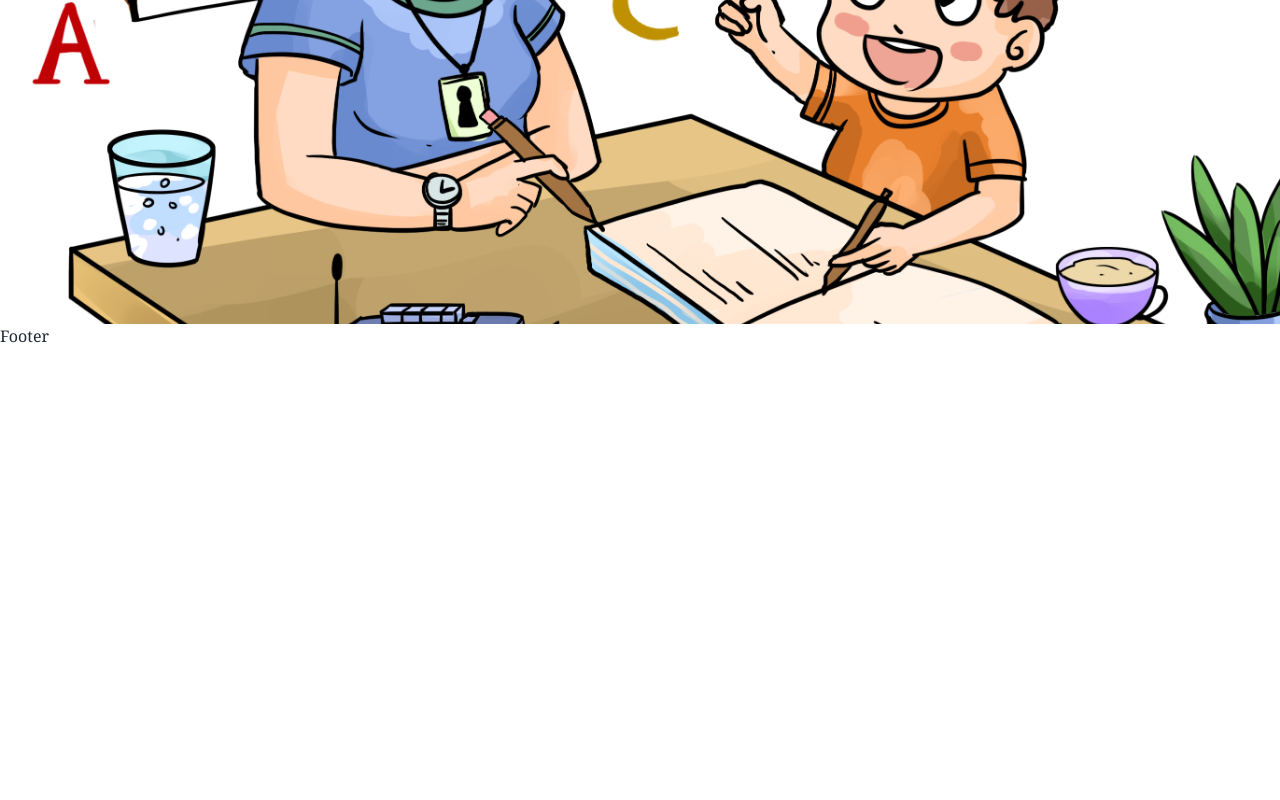
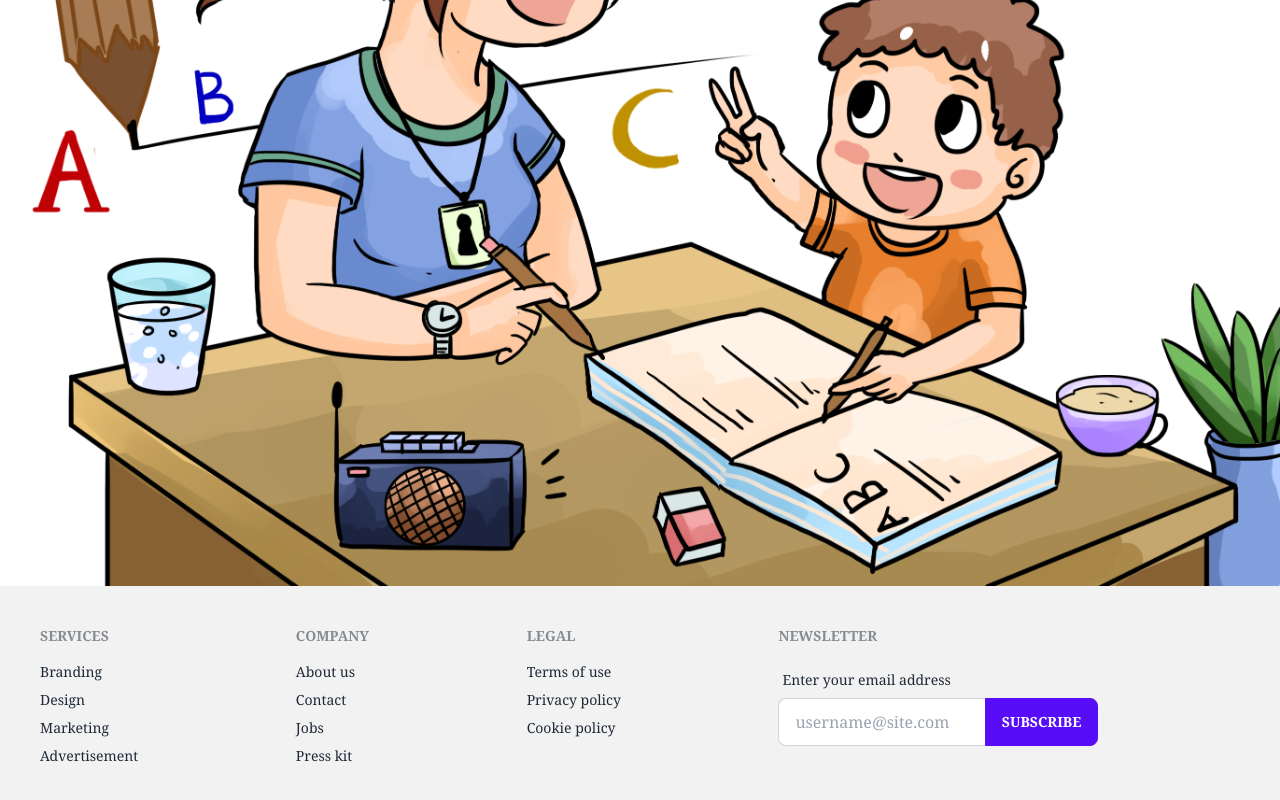
Before and after one commit to developer-munir/panabee-client, a React (Create React App) app: page /home in a window 1280 px wide. Shown: the part 542-1342 px from the top of the page. Before the commit the page ends 890 px from the top, so only its background shows below. Built offline with nearby package versions, Linux system fonts and the light colour scheme.

Commit message:
modify header

```diff
--- a/src/App.js
+++ b/src/App.js
@@ -4,7 +4,7 @@
 
 function App() {
   return (
-    <div className="font-serif">
+    <div className="font-serif overflow-hidden">
       <RouterProvider router={router}></RouterProvider>
     </div>
   );
--- a/src/layouts/Main.jsx
+++ b/src/layouts/Main.jsx
@@ -5,11 +5,17 @@
 
 const Main = () => {
     return (
+      <div>
         <div>
-            <Navbar></Navbar>
-            <Outlet></Outlet>
-            <Footer></Footer>
+          <Navbar></Navbar>
         </div>
+        <div >
+          <Outlet></Outlet>
+        </div>
+        <div>
+          <Footer></Footer>
+        </div>
+      </div>
     );
 };
 
--- a/src/pages/Home/Header.jsx
+++ b/src/pages/Home/Header.jsx
@@ -1,15 +1,9 @@
 import React from "react";
+import { Link } from "react-router-dom";
 import asset2 from "../../assets/assest-2.png";
 const Header = () => {
   return (
-    <div
-      style={{
-        backgroundImage: `url(${asset2})`,
-        backgroundSize: "100%",
-        height: "100vh",
-        backgroundRepeat: "no-repeat",
-      }}
-    >
+    <div>
       <div className=" text-center bg-slate-100 leading-6">
         <div className="p-3">
           <h1 className=" md:text-2xl font-bold">
@@ -20,14 +14,21 @@
             teaching you to stand up the next time.
           </p>
           <div className="mt-2">
+            <Link to='/courses'>
               <button className="bg-[#5A20CB] text-[#CAD5E2] mr-2 p-2 rounded-md">
                 Apply now
               </button>
+            </Link>
+            <Link to='/register'>
               <button className="bg-[#5A20CB] text-[#CAD5E2] mr-2 p-2 rounded-md">
                 Register
               </button>
+            </Link>
           </div>
         </div>
+      </div>
+      <div>
+        <img src={asset2} alt="" />
       </div>
     </div>
   );
--- a/src/pages/Shared/Footer.jsx
+++ b/src/pages/Shared/Footer.jsx
@@ -1,10 +1,50 @@
 import React from 'react';
+import { Link } from 'react-router-dom';
 
 const Footer = () => {
     return (
-        <div>
-            <h1>Footer</h1>
-        </div>
+      <div>
+        <footer className="footer p-10 bg-base-200 text-base-content">
+          <div>
+            <span className="footer-title">Services</span>
+            <Link className="link link-hover">Branding</Link>
+            <Link className="link link-hover">Design</Link>
+            <Link className="link link-hover">Marketing</Link>
+            <Link className="link link-hover">Advertisement</Link>
+          </div>
+          <div>
+            <span className="footer-title">Company</span>
+            <Link className="link link-hover">About us</Link>
+            <Link className="link link-hover">Contact</Link>
+            <Link className="link link-hover">Jobs</Link>
+            <Link className="link link-hover">Press kit</Link>
+          </div>
+          <div>
+            <span className="footer-title">Legal</span>
+            <Link className="link link-hover">Terms of use</Link>
+            <Link className="link link-hover">Privacy policy</Link>
+            <Link className="link link-hover">Cookie policy</Link>
+          </div>
+          <div>
+            <span className="footer-title">Newsletter</span>
+            <div className="form-control w-80">
+              <label className="label">
+                <span className="label-text">Enter your email address</span>
+              </label>
+              <div className="relative">
+                <input
+                  type="text"
+                  placeholder="username@site.com"
+                  className="input input-bordered w-full pr-16"
+                />
+                <button className="btn btn-primary absolute top-0 right-0 rounded-l-none">
+                  Subscribe
+                </button>
+              </div>
+            </div>
+          </div>
+        </footer>
+      </div>
     );
 };
 
--- a/src/pages/Shared/Navbar.jsx
+++ b/src/pages/Shared/Navbar.jsx
@@ -83,9 +83,9 @@
         <div className="navbar-end">
           <span className="mr-3">Name</span>
           <div className="dropdown dropdown-end">
-            <label  className="btn btn-ghost btn-circle avatar">
+            <label className="btn btn-ghost btn-circle avatar">
               <div className="w-10 rounded-full">
-                <img src="https://placeimg.com/80/80/people"  alt=""/>
+                <img src="https://placeimg.com/80/80/people" alt="" />
               </div>
             </label>
           </div>
```
Lines whose indentation alone changed are shown as unchanged.
